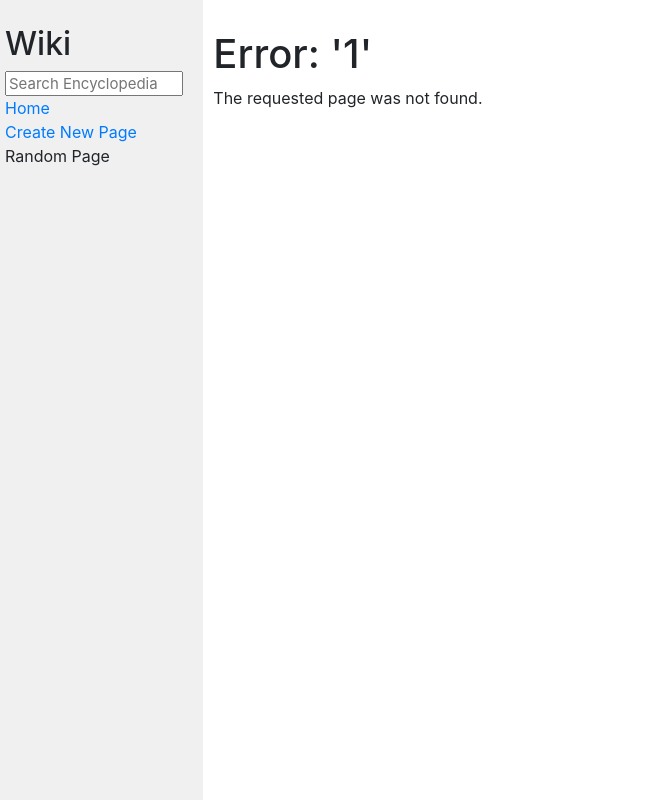
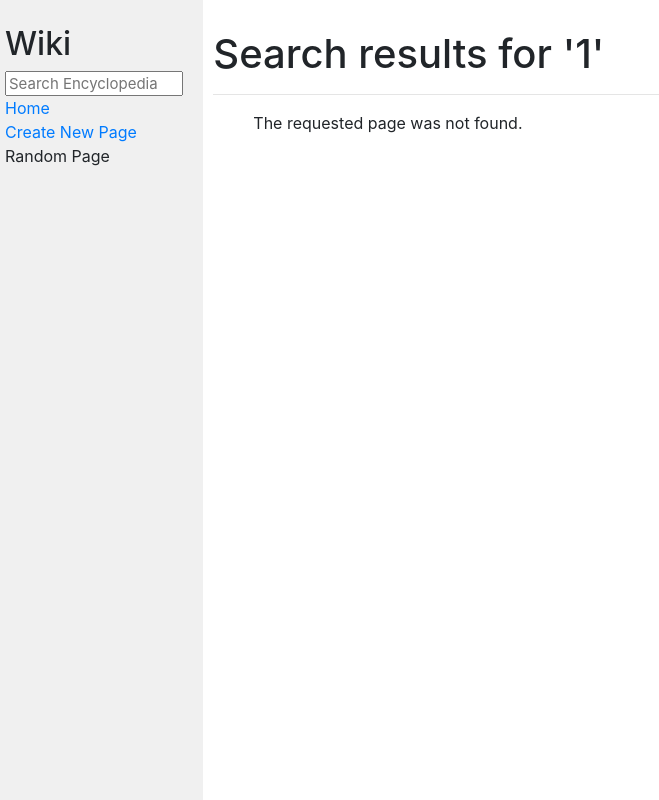
Before and after one commit to JonathanPalma-code/Wiki, a Django app: page /wiki/1 in a window 1280 px wide. Shown: the whole page, without its empty margins (0-659 px from the left). Run offline with Django 3.2, Linux system fonts and the light colour scheme; some libraries are stand-ins or nearby versions.

Commit message:
refactor: Search and Subject

```diff
--- a/encyclopedia/templates/encyclopedia/search.html
+++ b/encyclopedia/templates/encyclopedia/search.html
@@ -10,7 +10,7 @@ Encyclopedia - Search Results
   <hr>
 
   <ul>
-    {% if not match %}
+    {% if not match and not success %}
       <p>{{ error }}</p>
     {% else %}
       {% for entry in match %}
--- a/encyclopedia/templates/encyclopedia/subject.html
+++ b/encyclopedia/templates/encyclopedia/subject.html
@@ -8,15 +8,19 @@ Encyclopedia - {{ title }}
 
   {% if success %}
     {{ body | safe }}
+
   {% else %}
     <h1>Error: '{{ title }}'</h1>
+    <hr>
     <p>{{ body }}</p>
+
   {% endif%}
 
   {% if go_back %}
     <form method="GET" action="{% url 'encyclopedia:add' %}">
       <input type='submit' value='Go back' >
     </form>
+
   {% endif %}
 
 {% endblock %}
--- a/encyclopedia/views.py
+++ b/encyclopedia/views.py
@@ -31,9 +31,9 @@ def subject(request, title):
         })
     else:
         body_entry_error = "The requested page was not found."
-        return render(request, "encyclopedia/subject.html", {
-            "title": title,
-            "body": body_entry_error,
+        return render(request, "encyclopedia/search.html", {
+            "query": title,
+            "error": body_entry_error,
             "success": False
         })
 
```
